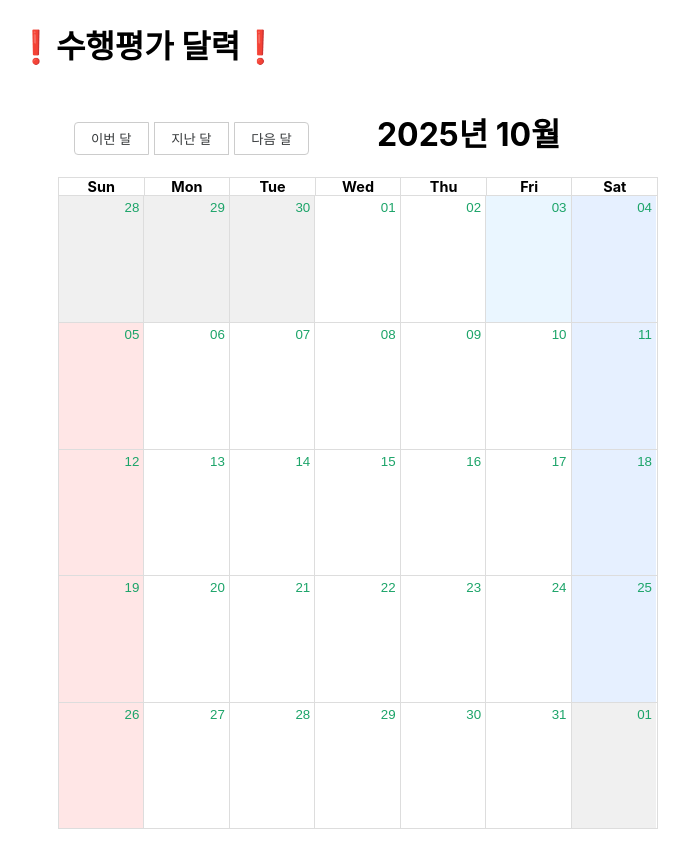
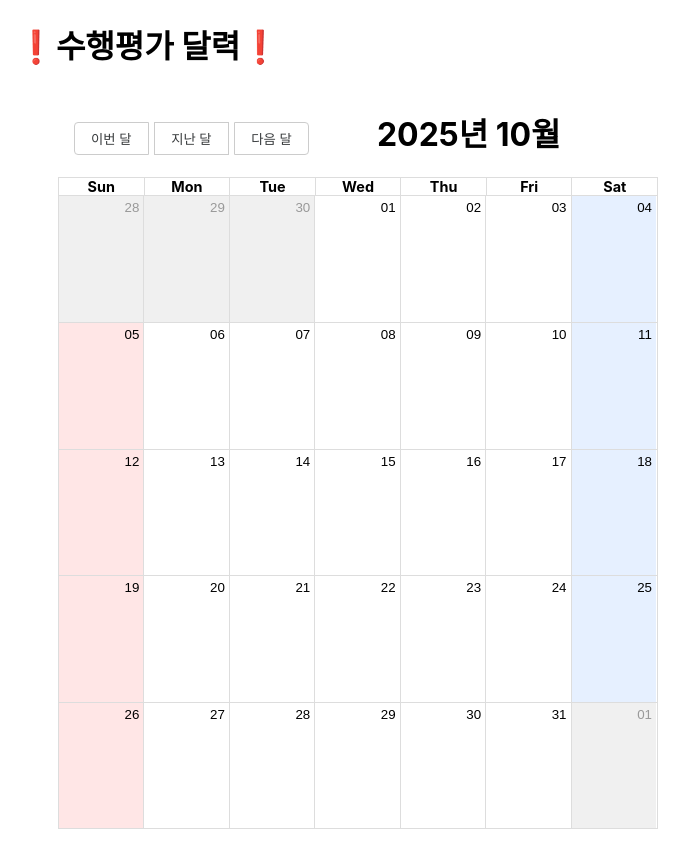
Before and after one commit to glasswhale0408/scheduler, a React (Create React App) app: page / in a window 1280 px wide. Shown: the top 868 px of the page, without its empty margins (324-1013 px from the left). Built offline with nearby package versions, Linux system fonts and the light colour scheme.

Commit message:
일정 불러오기 수정

```diff
--- a/src/App.css
+++ b/src/App.css
@@ -40,11 +40,7 @@
   text-align:left;
 }
 
-.rbc-day-bg,
-.rbc-off-range-bg,
-.rbc-date-cell {
-  color: rgb(28, 164, 105);  /* 달력 날짜 숫자 색상 */
-}
+
 .rbc-btn-group{
 
   color: white;
@@ -64,6 +60,7 @@
 }
 .my-event{
   background-color: rgb(105, 163, 210);
+  background-size: 10px;
 }
 .rbc-calendar {
   overflow-x: auto;
--- a/src/App.jsx
+++ b/src/App.jsx
@@ -1,4 +1,4 @@
-import React, { useState, useMemo, useEffect } from 'react';
+import { useState, useMemo, useEffect } from 'react';
 import { Calendar, dateFnsLocalizer } from 'react-big-calendar';
 import format from 'date-fns/format';
 import parse from 'date-fns/parse';
@@ -47,7 +47,7 @@ function App() {
     const saved = localStorage.getItem("events");
     if (saved) {
       const parsedEvents = JSON.parse(saved);
-      const eventsWithDates= parsedEvents.map(event=> ({...events,
+      const eventsWithDates= parsedEvents.map(event=> ({...event,
         start: new Date(event.start),
         end: new Date(event.end),
       }));
@@ -83,16 +83,19 @@ function App() {
         const currentMonth = currentDate.getMonth();
         const currentYear = currentDate.getFullYear();
         const day = date.getDay();
-        let style = {};
+        let style = {
+           backgroundColor: "#ffffff",
+           color: "#333333",
+        };
         if (date.getMonth() !==currentMonth || date.getFullYear() !== currentYear) {
-        style.backgroundColor = "#f0f0f0"; // 지난달/다음달 날짜 회색
-        style.color = "#a0a0a0";           // 글자도 회색
+        style.backgroundColor = "#f0f0f0";
+        style.color = "#a0a0a0";
         } else if (day === 0) {
-        style.backgroundColor = "#ffe6e6"; // 일요일 빨강
+        style.backgroundColor = "#ffe6e6";
         } else if (day === 6) {
-        style.backgroundColor = "#e6f0ff"; // 토요일 파랑
+        style.backgroundColor = "#e6f0ff";
         }
-        return { style };}
+        return { style };}; //달력 색깔
 
 
 
@@ -100,7 +103,6 @@ function App() {
      <div style={{ width: "120%", maxWidth: 600, margin: "0 auto" }}>
       <h1 className='title'>❗수행평가 달력❗</h1>
       <Calendar
-
         localizer={localizer}
         events={events}
         startAccessor="start"
```
